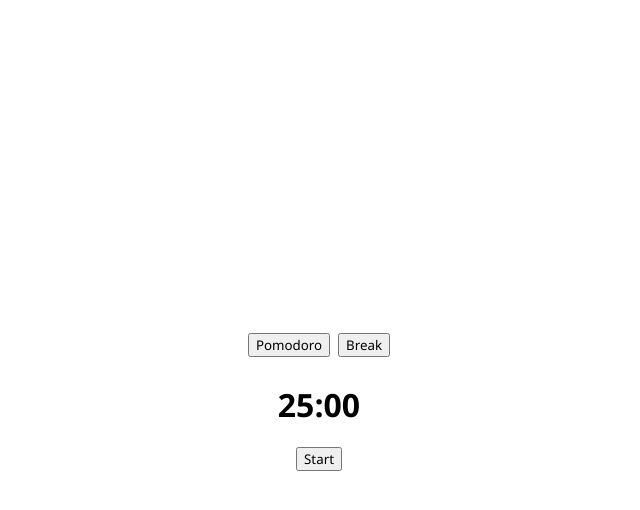
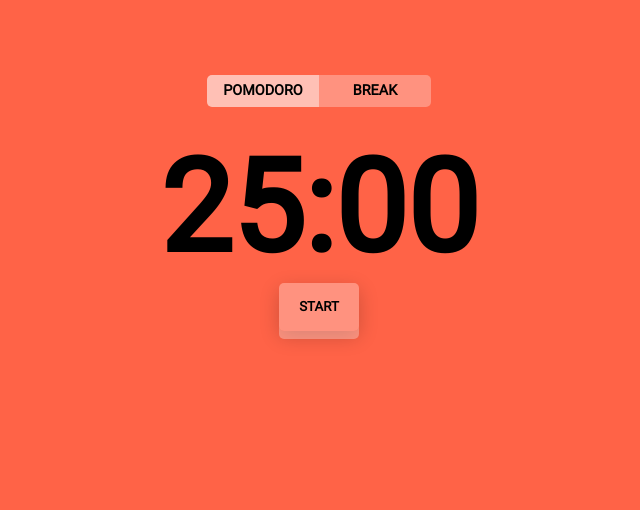
Before and after one commit to git-of-neo/react-pomodoro, a plain HTML site: page index.html in a window 1280 px wide. Shown: the whole page, without its empty margins (321-961 px from the left). Drawn offline with nearby package versions, Linux system fonts and the light colour scheme.

Commit message:
styling completed

```diff
--- a/app.js
+++ b/app.js
@@ -1,5 +1,7 @@
 // based template from https://gist.github.com/gaearon/6668a1f6986742109c00a581ce704605
 'use strict';
+
+// TODO : audio when done
 
 const e = React.createElement;
 const profiles = {
@@ -34,7 +36,8 @@
 
     const button = e(
         'button',
-        {"onClick":()=>{startTimer()}},
+        {"onClick":()=>{startTimer()
+        },"className":"startBtn"},
         paused?'Start':'Pause'
     )
 
@@ -44,9 +47,16 @@
         `${Math.floor(time/60)}:${String(time%60).padStart(2,'0')}`
     )
 
-    const profileBar = e("div", null,
-        e("button", {"class":"profileBtn", "onClick":()=>{changeProfile("working")}}, 'Pomodoro'),
-        e("button", {"class":"profileBtn", "onClick":()=>{changeProfile("break")}}, 'Break')
+    const profileBar = e("form", {"className":"profile-picker"},
+        e("fieldset", null,
+            e("label", {"htmlFor":"working", "className":"profileBtn-left"},
+                e("input", {"id":"working","type":"radio", "name":"profile", "className":"visually-hidden", "onChange":()=>{changeProfile("working")}}, null),
+                e("div", null, 'Pomodoro'))
+            ,
+            e("label", {"htmlFor":"break", "className":"profileBtn-right"},
+                e("input", {"id":"break", "type":"radio", "className":"visually-hidden", "name":"profile", "onChange":()=>{changeProfile("break")}}, null),
+                e("div", null, 'break'))
+        )
     )
 
     return e('div', null, profileBar, display, button)
--- a/style.css
+++ b/style.css
@@ -1,21 +1,110 @@
+@font-face {
+    font-family: Roboto;
+    src: url(Roboto-Regular.ttf);
+}
+
+:root {
+    --clr-bg: rgba(255,99,71,1);
+    --clr-left-btn: rgba(255,255,255,0.6);
+    --clr-right-btn: rgba(255,255,255,0.3);
+}
+
 * {
-    font-family: 'Segoe UI', Tahoma, Geneva, Verdana, sans-serif;
+    font-family: Roboto;
+}
+
+h1 {
+    margin: 0;
+    font-size: 8rem;
 }
 
 body {
+    background-color: var(--clr-bg);
     align-items: center;
     display: flex;
 }
 
 .container {
+    height: 100%;
+    width: 100%;
+    justify-content: center;
+    align-items: center;
+    display: flex;
+    translate: 0px -200px;
     margin: 0 auto;
     text-align: center;
 }
 
-.profileBtn {
-    margin:.3em
+.profile-picker > fieldset{
+    justify-content: center;
+    align-items: center;
+    display: flex;
+    border:0;
+    margin-inline: auto;
+}
+
+.visually-hidden{
+    display: none;
+}
+
+.profileBtn-left {
+    justify-content: center;
+    align-items: center;
+    display: flex;
+    border-width: thin;
+    width: 7rem;
+    height: 2rem;
+    border-radius: 5px 0 0 5px;
+    background-color: var(--clr-left-btn);
+    text-transform: uppercase;
+    font-weight: bold;
+    font-size: .9rem;
+}
+
+.profileBtn-right {
+    justify-content: center;
+    align-items: center;
+    display: flex;
+    border-width: thin;
+    width: 7rem;
+    height: 2rem;
+    border-radius: 0 5px 5px 0;
+    background-color: var(--clr-right-btn);
+    text-transform: uppercase;
+    font-weight: bold;
+    font-size: .9rem;
+}
+
+:root:has(#working:checked){
+    --clr-bg: rgba(255,99,71,1);
+    --clr-left-btn: rgba(255,255,255,0.6);
+    --clr-right-btn: rgba(255,255,255,0.3);
+}
+
+:root:has(#break:checked){
+    --clr-bg: #90ee90;
+    --clr-left-btn: rgba(255,255,255,0.3);
+    --clr-right-btn: rgba(255,255,255,0.6);
 }
 
 .startBtn{
+    position: relative;
+    top: 0;
+    left: 0;
+    right: 0;
+    bottom: 0;
+    height: 3rem;
+    width: 5rem;
+    font-weight: bold;
+    background-color: rgba(255,255,255, 0.3);
+    text-transform: uppercase;
+    border-radius:5px;
+    border-style: hidden;
+    box-shadow: 0px 8px 0px rgba(255,255,255, 0.3), 0px 6px 20px rgba(0,0,0, 0.2);
+    transition: all 0.2 ease;
+}
 
+.startBtn:active{
+    box-shadow: none;
+    top: 8px;
 }
```
Also changed, not shown: Roboto-Regular.ttf (added).
